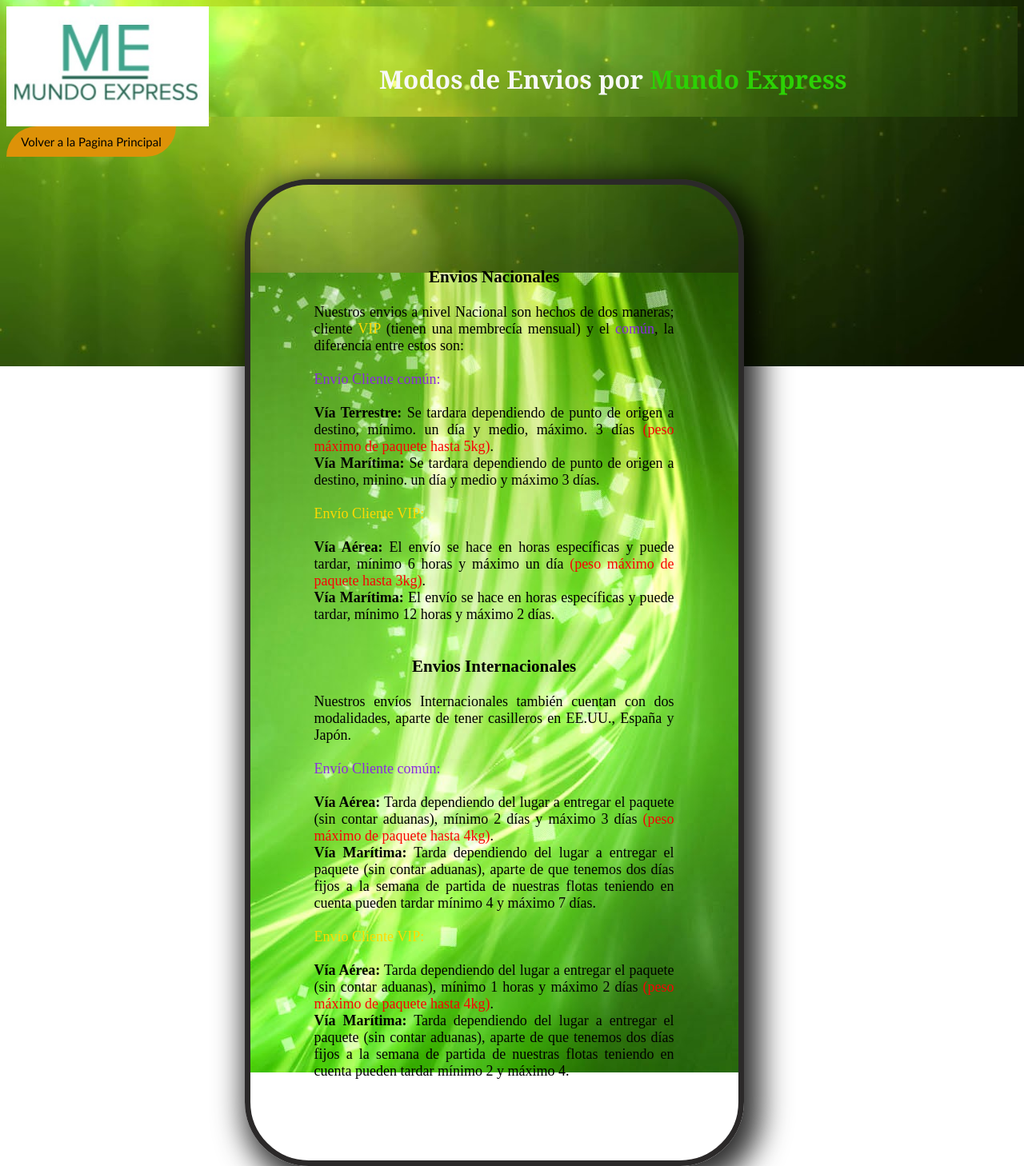
After one commit to Drandos666/Mundo-Express, a PHP site: page /envio.php in a window 1280 px wide. The commit adds this page. Shown: the whole page at 80% size. Run offline with PHP 8.4, Linux system fonts and the light colour scheme.

Commit message:
nuevas paginas de envios y tarifas + arreglo de imagenes

```diff
--- a/Index.php
+++ b/Index.php
@@ -5,11 +5,11 @@
     <meta name="viewport" content="width=device-width, initial-scale=1.0">
     <meta http-equiv="X-UA-Compatible" content="ie=edge">
     <title>Mundo Express | ME</title>
-    <LINK REL=StyleSheet HREF="css/skin_html.css">
+    <LINK REL=StyleSheet HREF="css/skin_index.css">
 </head>
 <body>
 
-    <img src="logo.jpg" >
+    <img src="img/logo.jpg" >
 
     <div class= "portada"><h2><br>El Mundo Mas Cerca De <strong>Tí</strong><br></h2></div>
 
@@ -18,7 +18,7 @@
         <a href="formulario.html">Ingresar</a><br><br><br>
         <a href="formulario.html">Inscribirse</a><br><br><br>
         <a href="tarifa.php">Tarifas</a><br><br><br>
-        <a href="formulario.html">Modo de Envio</a><br><br><br>
+        <a href="envio.php">Modo de Envio</a><br><br><br>
         <a href="formulario.html">Inscribirse</a><br><br><br>
         <a href="https://www.facebook.com/Mundo-Express-388771155312220/">Pag. de FaceBook</a><br><br><br>
         <br><br><br><br>
--- a/encabezado.txt
+++ b/css/skin_envio.css
@@ -1,13 +1,5 @@
-php
-    <img src="logo.jpg" >
-    <div class= "portada"><h2><br>El Mundo Mas Cerca De <strong>T�</strong><br></h2></div>
-    <a href="Index.php">Volver a la Pagina Principal</a>
-
-
-
-css
 body{
-    background-image:url(../4.jpg);/*agrega imagen de fondo*/
+    background-image:url(../img/4.jpg);/*agrega imagen de fondo*/
     background-repeat: no-repeat;/*no repite el fondo*/
     background-position: center;/*deja el fondo centrado*/
     background-attachment: fixed;
@@ -19,7 +11,7 @@
     width: 80%;
     text-align: center;
     float: left;
-    background-image:url(../4.jpg);/*agrega imagen de fondo*/
+    background-image:url(../img/4.jpg);/*agrega imagen de fondo*/
     background-repeat: no-repeat;/*no repite el fondo*/
     background-position: center;/*deja el fondo centrado*/
     font-size: 21px;
@@ -27,15 +19,14 @@
 strong{
     color: rgb(44, 209,5);
 }
-
 img {
     height: 20%;
     width: 20%;
     float: left;
 }
-
-
-
+.inicio {
+    width: 30%;
+}
 a{
     margin-bottom: 0;
     background: rgb(221, 146, 8);
@@ -53,8 +44,40 @@
     width: 192px;
     float: left;
 }
-
 a:hover{
     background:rgb(219, 184, 30);
     cursor: pointer;
 }
+.envio {
+    margin: 24px;
+    border: 7px solid rgb(43, 41, 41);/*poner borde y color a elemento */
+    padding: 40px 80px 20px;
+    position: absolute;
+    width: 450px;
+    top:200px;/*distancia de el tope superior de la pantalla*/
+    left: 22%;
+    border-radius: 80px 80px 80px 80px;/*poner borde redondeado a elemento*/
+    box-shadow: 10px 13px 37px 11px rgba(0, 0, 0, 0.822);/*pone sombreado*/
+    background-image:url(../img/12.jpg);/*agrega imagen de fondo*/
+    background-repeat: no-repeat;/*no repite el fondo*/
+    background-position: right;/*deja el fondo centrado*/
+    font-size: 18px;
+    text-align : justify;
+    color: black;
+    background-attachment: fixed;
+}
+.comun {
+    color: blueviolet
+}
+.vip {
+    color: rgb(255, 217, 0)
+}
+h3{
+    text-align: center;
+}
+.negrita {
+    font-weight: bolder;
+}
+.alerta{
+    color: #f70404;
+}
--- /dev/null
+++ b/envio.php
@@ -0,0 +1,58 @@
+<!DOCTYPE html>
+<html lang="en">
+<head>
+    <meta charset="UTF-8">
+    <meta name="viewport" content="width=device-width, initial-scale=1.0">
+    <meta http-equiv="X-UA-Compatible" content="ie=edge">
+    <title>Tarifas de Envios | ME</title>
+    <LINK REL=StyleSheet HREF="css/skin_envio.css">
+</head>
+<body>
+    <img src="img/logo.jpg" >
+    <div class= "portada"><h2><br>Modos de Envios por <strong>Mundo Express</strong><br></h2></div>
+    <div class="inicio"><a href="Index.php">Volver a la Pagina Principal</a> </div>
+
+
+    <div class="envio">
+    <br><br>
+    <p>
+        <h3>Envios Nacionales</h3>
+    Nuestros envios a nivel Nacional son hechos de dos maneras; cliente <label class="vip">VIP</label> (tienen una
+     membrecía mensual) y el <label class="comun">común</label>, la diferencia entre estos son:<br><br>
+
+    <div class="comun">Envío Cliente común:<br></div><br>
+    <label class="negrita">Vía Terrestre: </label>
+    Se tardara dependiendo de punto de origen a destino,
+     mínimo. un día y medio, máximo. 3 días <label class="alerta">(peso máximo de paquete hasta 5kg)</label>.<br>
+    <label class="negrita">Vía Marítima:</label>  Se tardara dependiendo de punto de origen a destino, minino.
+    un día y medio y máximo 3 días.<br><br>
+
+    <div class="vip">Envío Cliente VIP:<br></div><br>
+    <label class="negrita">Vía Aérea:</label> El envío se hace en horas específicas y puede tardar, mínimo  6 horas
+     y máximo un día <label class="alerta">(peso máximo de paquete hasta 3kg)</label>.<br>
+    <label class="negrita">Vía Marítima:</label>  El envío se hace en horas específicas y puede tardar, mínimo 12
+    horas y máximo 2 días.<br><br>
+
+    <h3>Envios Internacionales</h3>
+    Nuestros envíos Internacionales también cuentan con dos modalidades, aparte de
+     tener casilleros en EE.UU., España y Japón.<br><br>
+
+     <div class="comun">Envío Cliente común:<br></div><br>
+    <label class="negrita">Vía Aérea:</label> Tarda dependiendo del lugar a entregar el paquete (sin contar aduanas),
+     mínimo 2 días y máximo 3 días <label class="alerta">(peso máximo de paquete hasta 4kg)</label>.<br>
+    <label class="negrita">Vía Marítima:</label> Tarda dependiendo del lugar a entregar el paquete (sin contar aduanas),
+     aparte de que tenemos dos días fijos a la semana de partida de nuestras flotas
+     teniendo en cuenta pueden tardar mínimo 4 y máximo 7 días.<br><br>
+
+    <div class="vip">Envío Cliente VIP:<br></div><br>
+    <label class="negrita">Vía Aérea:</label> Tarda dependiendo del lugar a entregar el paquete (sin contar aduanas),
+     mínimo 1 horas y máximo 2 días <label class="alerta">(peso máximo de paquete hasta 4kg)</label>.<br>
+    <label class="negrita">Vía Marítima:</label> Tarda dependiendo del lugar a entregar el paquete (sin contar aduanas),
+     aparte de que tenemos dos días fijos a la semana de partida de nuestras flotas
+     teniendo en cuenta pueden tardar mínimo 2 y máximo 4.<br>
+    </p>
+    <br><br><br>
+    </div>
+
+</body>
+</html>
--- a/formulario.html
+++ b/formulario.html
@@ -4,12 +4,12 @@
     <meta charset="UTF-8">
     <meta name="viewport" content="width=device-width, initial-scale=1.0">
     <meta http-equiv="X-UA-Compatible" content="ie=edge">
-    <title>Formulario De Inscripcion</title>
+    <title>Formulario De Inscripcion | ME</title>
     <SCRIPT SRC="js/app.js"></SCRIPT>
     <LINK REL=StyleSheet HREF="css/skin_formulario.css">
 </head>
 <body>
-    <img src="logo.jpg" >
+    <img src="img/logo.jpg" >
     <div class= "portada"><h2><br>Formulario de Inscripcion para <strong>Mundo Express</strong><br></h2></div>
     <a href="Index.php">Volver a la Pagina Principal</a>
     <form method="post" action="print_f.php">
--- a/print_f.php
+++ b/print_f.php
@@ -1,7 +1,7 @@
 <!DOCTYPE html>
 <html lang="en">
 <head>
-    <title>Formulario Respondido</title>
+    <title>Formulario Respondido | ME</title>
     <div class="print">
     <?php
         $nom=$_POST['nom'];
@@ -57,8 +57,8 @@
 
 </head>
 <body>
-<img src="logo.jpg" >
-    <div class= "portada"><h2><br>Sus Datos Captados para la inscripcion Fueron: <strong></strong><br></h2></div>
+<img src="img/logo.jpg" >
+    <div class= "portada"><h2><br>Sus Datos Captados para la inscripcion <strong>Fueron:</strong><br></h2></div>
 </body>
 
 </html>
--- a/tarifa.php
+++ b/tarifa.php
@@ -8,18 +8,15 @@
     <LINK REL=StyleSheet HREF="css/skin_tarifa.css">
 </head>
 <body>
-    <img src="logo.jpg" >
+    <img src="img/logo.jpg" >
     <div class= "portada"><h2><br>Tarifas de el Dia por cada Envio <strong>Mundo Express</strong><br></h2></div>
     <div class="inicio"><a href="Index.php">Volver a la Pagina Principal</a> </div>
-
-
     <div class="tarifa">
     <p>
     Nuestros envíos tienen un costo de paquete por peso,
     este costara dependiendo del margen de peso en que este dicho paquete
     (Este será contado por cada 100 gramos):
     </p>
-
     <table>
             <tr>
                 <td><p><strong>Peso<strong><p></td>
```
Also changed, not shown: css/skin_formulario.css (+3 -21 lines), css/skin_index.css (renamed from css/skin_html.css, +7 -22 lines), css/skin_print_f.css (+3 -8 lines), css/skin_tarifa.css (+6 -6 lines), img/10.jpg (renamed from 10.jpg), img/12.jpg (renamed from 12.jpg), img/4.jpg (renamed from 4.jpg), img/6.jpg (renamed from 6.jpg), img/7.jpg (renamed from 7.jpg), img/7_3.jpg (renamed from 7_3.jpg), img/8.jpg (renamed from 8.jpg), img/logo.jpg (renamed from logo.jpg).
